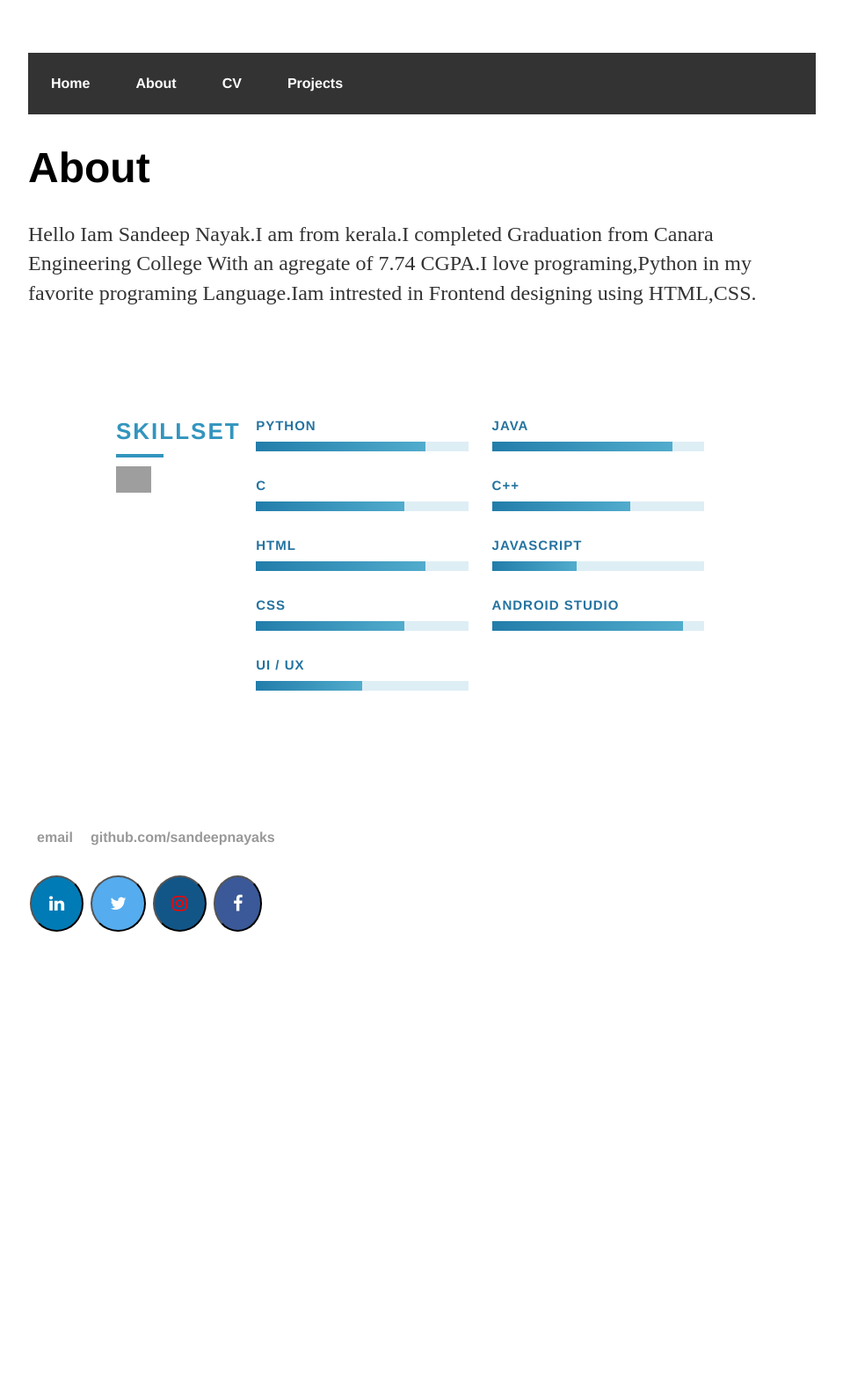
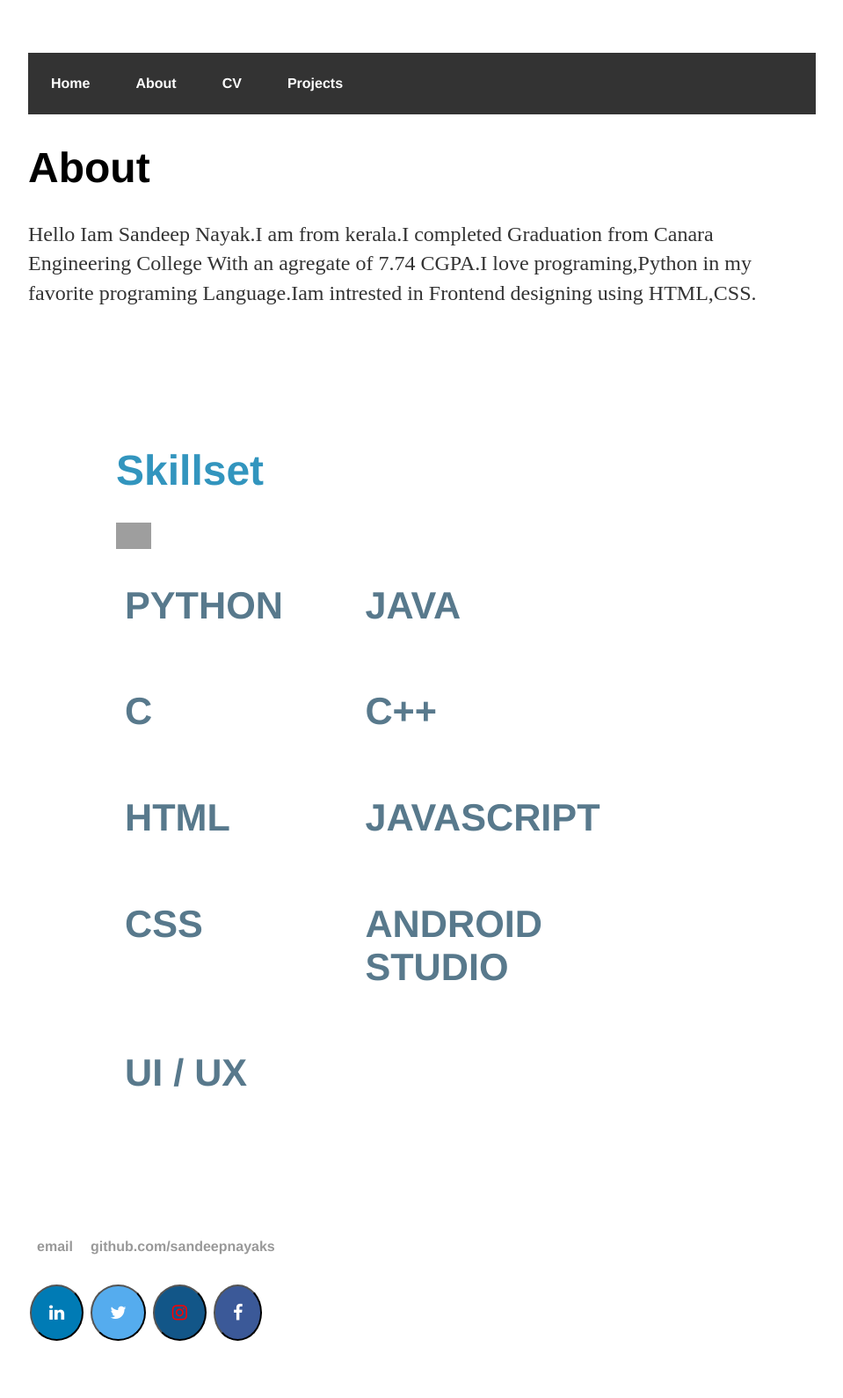
Before and after one commit to sandeepnayaks/sandeepnayaks.github.io, a Jekyll site: the page built from about/index.html, in a window 1280 px wide. Shown: the whole page at 88% size, without its empty margins (160-1119 px from the left). Built offline with Jekyll 4.4.1, drawn with Linux system fonts in a browser that asks for light colours; before the commit the page ends 1124 px from its top, so only the background shows below that; grey boxes are pictures that could not be loaded.

Commit message:
Update main.css

```diff
--- a/css/main.css
+++ b/css/main.css
@@ -94,19 +94,9 @@
 
 
 
-.main-section h1:after {
-  content: ' ';
-  display: block;
-  width: 50px;
-  margin: 10px auto -10px 0;
-  border: 2px solid #fff;
-}
 
-.main-section p {
-  font-size: 30px;
-  color: #deeef5;
-  letter-spacing: 1px;
-}
+
+
 
 .main-section > .section-content {
   display: table-cell;
@@ -119,14 +109,6 @@
   font-size: 20px;
 }
 
-.main-section h2 {
-  font-weight: 100;
-  color: #deeef5;
-}
-
-.main-section h2 > strong {
-  color: white;
-}
 
 .section {
   display: block;
@@ -139,7 +121,7 @@
 }
 
 .section-content .content > div {
-  padding-left: 20px;
+  padding-left: 10px;
 }
 
 
@@ -153,12 +135,7 @@
   letter-spacing: 1px;
 }
 
-.title > h1 {
-  margin: 0;
-  text-transform: uppercase;
-  font-size: 26px;
-  letter-spacing: 2px;
-}
+
 
 .white-bg .title h1 {
   color: #3295be;
@@ -176,132 +153,28 @@
   color: #58798c;
 }
 
-.title h1:after {
-  content: ' ';
-  display: block;
-  width: 50px;
-  margin: 10px 0;
-}
 
-.blue-bg .title > h1:after {
-  border: 2px solid #fff;
-}
+
+
 
 .white-bg .title > h1:after {
   border: 2px solid #3295be;
 }
 
-.title {
-  float: left;
-  width: 20%;
-}
+
 
 .content {
   float: left;
   width: 80%;
 }
 
-.box {
-  border: 1px solid #89bbd3;
-  border-radius: 10px;
-  padding: 20px;
-  color: white;
-  margin-bottom: 20px;
-
-  transition: opacity 0.5s;
-  -webkit-transition: all ease 0.5s;
-  -moz-transition: all ease 0.5s;
-  -o-transition: all ease 0.5s;
-  -ms-transition: all ease 0.5s ;
-  transition: all ease 0.5s ;
-}
-
-.box:hover {
-  background: rgba(255,255,255,0.1);
-}
-
-h2 {
-  margin: 0;
-  font-size: 22px;
-  text-transform: uppercase;
-  letter-spacing: 1px;
-  margin-bottom: 5px;
-}
-
-.blue-bg h2 {
-  color: white;
-  text-transform: none;
-}
-
-.blue-bg p {
-  color: #deeef5;
-}
-
-.box h2, .box img {
-  display: inline;
-}
-
-.box img {
-  margin-left: 10px;
-}
-
-.box a:hover {
-  opacity: 0.5;
-}
-
-.box p {
-  color: #95c5db;
-}
-
-.small {
-  font-size: 14px;
-  color: #aac7d9;
-  margin-bottom: 10px;
-}
-
-.w3-progress-container {
-  width:90%;
-  height:0.7em;
-  position:relative;
-  background-color:#deeef5;
-  margin-bottom: 30px;
-
-  transition: opacity 0.5s;
-  -webkit-transition: all ease 0.5s;
-  -moz-transition: all ease 0.5s;
-  -o-transition: all ease 0.5s;
-  -ms-transition: all ease 0.5s ;
-  transition: all ease 0.5s ;
-}
-
-.w3-progress-container:hover {
-  opacity: 0.5;
-}
-
-.w3-progressbar {
-  background: rgba(34,125,170,1);
-  background: -moz-linear-gradient(left, rgba(34,125,170,1) 0%, rgba(81,172,205,1) 100%);
-  background: -webkit-gradient(left top, right top, color-stop(0%, rgba(34,125,170,1)), color-stop(100%, rgba(81,172,205,1)));
-  background: -webkit-linear-gradient(left, rgba(34,125,170,1) 0%, rgba(81,172,205,1) 100%);
-  background: -o-linear-gradient(left, rgba(34,125,170,1) 0%, rgba(81,172,205,1) 100%);
-  background: -ms-linear-gradient(left, rgba(34,125,170,1) 0%, rgba(81,172,205,1) 100%);
-  background: linear-gradient(to right, rgba(34,125,170,1) 0%, rgba(81,172,205,1) 100%);
-  filter: progid:DXImageTransform.Microsoft.gradient( startColorstr='#227daa', endColorstr='#51accd', GradientType=1 );
-  height:100%;
-  position:absolute;
-  line-height:inherit;
-}
 
 .dual-col {
   width: 50%;
   float: left;
 }
 
-.dual-col h2 {
-  color: #2473a0;
-  font-size: 15px;
-  margin-bottom: 10px;
-}
+
 
 .dual-col img {
   width: 90%;
@@ -310,13 +183,9 @@
   margin-bottom: 10px;
 }
 
-a > img {
-  cursor: pointer;
-}
 
-.dual-col.img-col {
-  margin-bottom: 60px;
-}
+
+
 
 .dual-col.img-col:nth-child(7) {
   margin-bottom: 0;
@@ -326,19 +195,10 @@
   margin-bottom: 0;
 }
 
-.tag {
-  border: 1px solid #ddd;
-  display: inline-block;
-  border-radius: 6px;
-  padding: 8px 10px;
-  font-size: 12px;
-  color: #aaa;
-  text-transform: uppercase;
-  margin-right: 5px;
-}
+
 
 .footer .section-content {
-  padding: 0 60px;
+  padding: 30px, 60px;
   border-top: 1px #eee solid;
   color: #aaa;
 }
```
